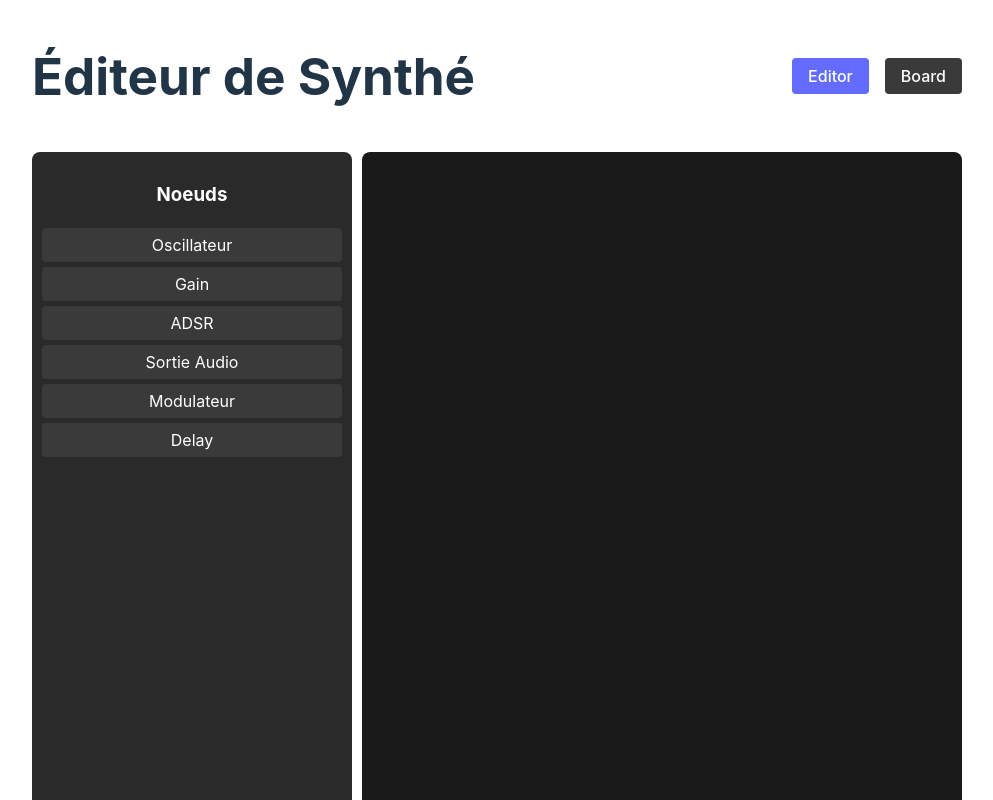
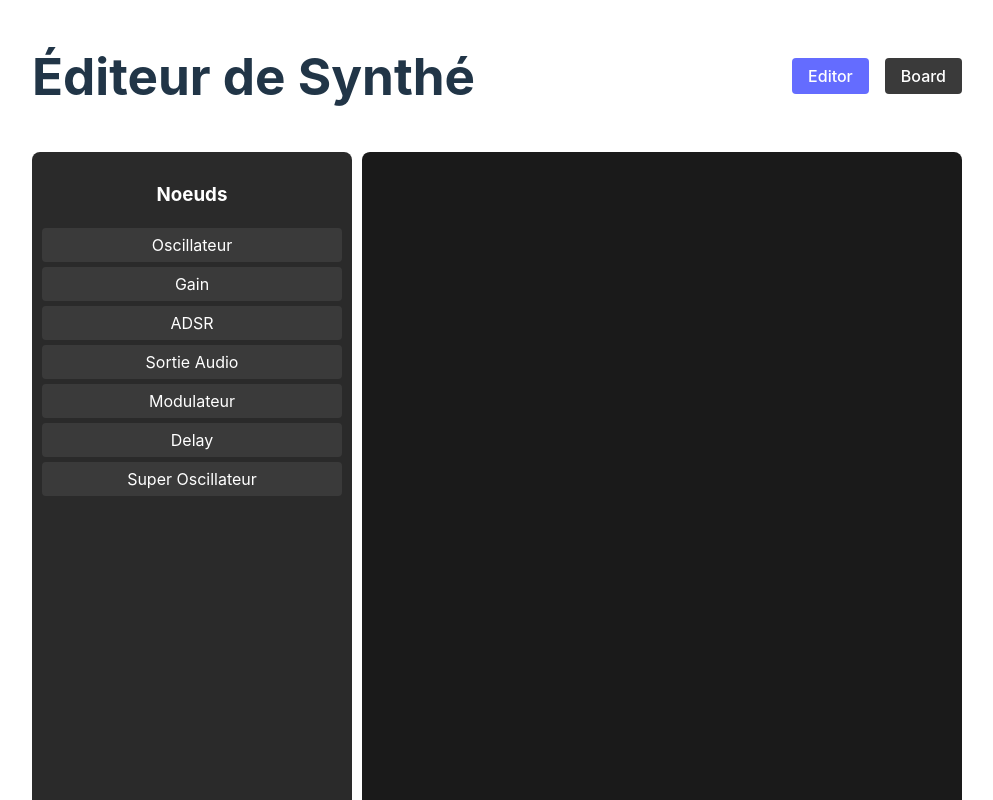
Before and after one commit to Npj721/vue-audio, a Vue app: page / in a window 1280 px wide. Shown: the top 800 px of the page, without its empty margins (143-1136 px from the left). Built offline with nearby package versions, Linux system fonts and the light colour scheme.

Commit message:
super oscillateur

```diff
--- a/src/components/NodeEditor.vue
+++ b/src/components/NodeEditor.vue
@@ -89,7 +89,12 @@ const availableNodes = [
   { type: 'destination', label: 'Sortie Audio', special: true },
   { type: 'mod', label: 'Modulateur', params: { type: 'square', detune: 0, freq: 10, gain: 150 } },
   { type: 'delay', label: 'Delay', params: {delay: .1 } },
-
+  { type: 'superosc', label: 'Super Oscillateur', params: {
+    nombre: 3,
+    maskDetune: '-1200;0;1200',
+    maskGain: '0.3;0.3;0.3',
+    maskType: 'triangle;triangle;triangle'
+  }},
 ]
 
 const searchSynth = ref('')
@@ -267,7 +272,14 @@ function finishConnecting(node, event) {
     createConnection(connectingFrom.value, node)
   }
   else if (connectingFrom.value.type === 'gain' && node.type === 'gain') {
-    console.log('connection mod vers adsr', { connectingFrom, node})
+    console.log('connection gain vers gain', { connectingFrom, node})
+    const targetIndex = storeAudio.nodes.findIndex(n => n.id === node.id)
+    storeAudio.connectNodes(sourceIndex, targetIndex)
+    connectingFrom.value.connections.push(node.id)
+    createConnection(connectingFrom.value, node)
+  }
+  else if (connectingFrom.value.type === 'superosc' && node.type === 'gain') {
+    console.log('connection superosc vers gain', { connectingFrom, node})
     const targetIndex = storeAudio.nodes.findIndex(n => n.id === node.id)
     storeAudio.connectNodes(sourceIndex, targetIndex)
     connectingFrom.value.connections.push(node.id)
--- a/src/components/NodeParamEditor.vue
+++ b/src/components/NodeParamEditor.vue
@@ -129,6 +129,21 @@
           <h3>Gain</h3>
           <label :for="'param-input-delay'">Delay</label>
           <input id='param-input-delay' type="number" step="0.01"  v-model="selectedNode.param.delay">
+        </div>
+
+        <div v-if="selectedNode.type === 'superosc'">
+          <h3>Super Oscillateur</h3>
+          <label :for="'param-input-nombre'">Nombre d'oscillateurs</label>
+          <input id='param-input-nombre' type="number" v-model="selectedNode.param.nombre">
+
+          <label :for="'param-input-maskDetune'">Mask Detune (séparé par ;)</label>
+          <input id='param-input-maskDetune' type="text" v-model="selectedNode.param.maskDetune">
+
+          <label :for="'param-input-maskGain'">Mask Gain (séparé par ;)</label>
+          <input id='param-input-maskGain' type="text" v-model="selectedNode.param.maskGain">
+
+          <label :for="'param-input-maskType'">Mask Type (séparé par ;)</label>
+          <input id='param-input-maskType' type="text" v-model="selectedNode.param.maskType">
         </div>
 
 
--- a/src/stores/audio.js
+++ b/src/stores/audio.js
@@ -244,6 +244,32 @@ export const useAudioStore = defineStore('audio', () => {
                 osc.detune.value = nodeInfo.param.detune || 0
                 return osc
 
+            case 'superosc':
+                    const nombre = parseInt(nodeInfo.param.nombre) || 1
+                    const detuneValues = nodeInfo.param.maskDetune.split(';')
+                    const gainValues = nodeInfo.param.maskGain.split(';')
+                    const typeValues = nodeInfo.param.maskType.split(';')
+
+                    console.log({nombre, detuneValues, gainValues, typeValues})
+                    const oscillators = []
+                    const gains = []
+
+                    for (let i = 0; i < nombre; i++) {
+                        const osc = _audioContext.value.createOscillator()
+                        const gain = _audioContext.value.createGain()
+
+                        osc.type = typeValues[i] || 'sine'
+                        osc.detune.value = parseFloat(detuneValues[i]) || 0
+                        gain.gain.value = 0.2;//parseFloat(gainValues[i]) || 1
+
+                        console.log({ type: typeValues[i] || 'sine', detune: parseFloat(detuneValues[i]) || 0, gain: parseFloat(gainValues[i]) || 1})
+                        osc.connect(gain)
+                        oscillators.push(osc)
+                        gains.push(gain)
+                    }
+
+            return { type: 'superosc', oscillators, gains }
+
             case 'mod':
                 const oscmod = _audioContext.value.createOscillator()
                 oscmod.type = nodeInfo.param.type || 'sine'
@@ -310,13 +336,22 @@ export const useAudioStore = defineStore('audio', () => {
                     console.log('press node connection', { destId })
 
                     if (destId === 'destination') {
-                        node.connect(_audioContext.value.destination)
+                        //node.connect(_audioContext.value.destination)
+                        if (info.type === 'superosc') {
+                            node.gains.forEach(gain => gain.connect(_audioContext.value.destination))
+                        } else {
+                            node.connect(_audioContext.value.destination)
+                        }
                     } else {
                         const destNode = audioNodes.get(destId)
                         if (destNode) {
                             console.log('connection', { node, destNode,   destType: destNode.info.type })
                             if(info.type === 'mod' && destNode.info.type === 'osc'){
                                 node.gain.connect(destNode.node.frequency)
+                            }else if(info.type === 'mod' && destNode.info.type === 'superosc'){
+                                destNode.node.oscillators.forEach(osc => {
+                                    node.gain.connect(osc.frequency)
+                                })
                             }else if(info.type === 'mod' && destNode.info.type === 'mod'){
                                 node.gain.connect(destNode.node.osc.frequency)
                             }else if(info.type === 'mod' && destNode.info.type === 'adsr'){
@@ -335,6 +370,9 @@ export const useAudioStore = defineStore('audio', () => {
                                 node.gain.gain.setTargetAtTime(env.sustain.value , currentTime + env.attack.duration + env.decay.duration + env.sustain.duration, env.sustain.constant || .1)
                                 node.gain.gain.setTargetAtTime(env.release.value , currentTime + env.attack.duration + env.decay.duration + env.sustain.duration + env.release.duration, env.release.constant || .1)
 
+                            }
+                            else if (info.type === 'superosc') {
+                                node.gains.forEach(gain => gain.connect(destNode.node))
                             }
                             else{
                                 node.connect(destNode.node)
@@ -355,6 +393,11 @@ export const useAudioStore = defineStore('audio', () => {
                     node.osc.start()
 
                     console.log('Set frequencies and start oscillators', {node, info})
+                }else if (info.type === 'superosc') {
+                    node.oscillators.forEach(osc => {
+                        osc.frequency.value = frequency
+                        osc.start()
+                    })
                 }
 
                 else if (info.type === 'gain') {
@@ -446,6 +489,8 @@ export const useAudioStore = defineStore('audio', () => {
                         if (info.type === 'osc') {
                             console.log('osc stopped ! ', { node, info })
                             node.stop()
+                        }else if (info.type === 'superosc') {
+                            node.oscillators.forEach(osc => osc.stop())
                         }
                     })
                 }, (delay + 0.1) * 1000) // Shorter delay for cleaner release
```
